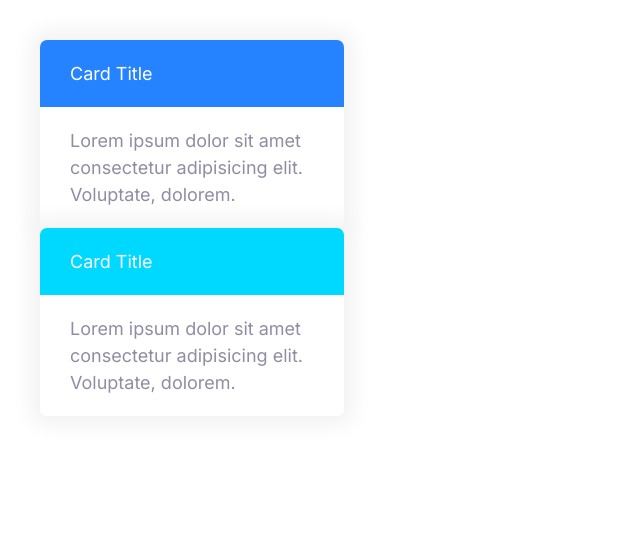
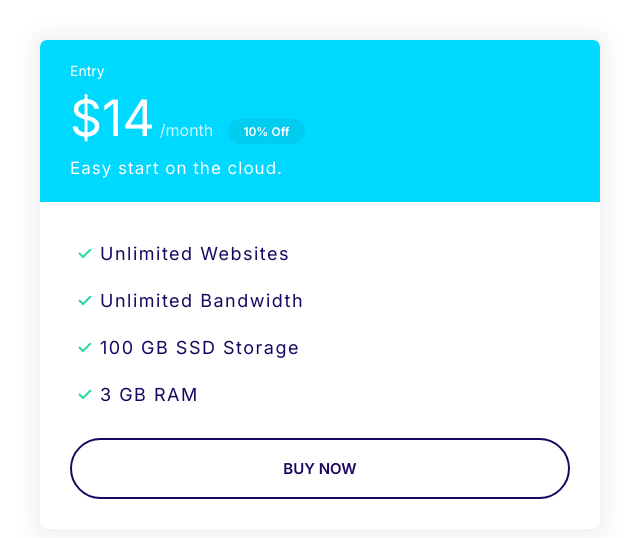
Before and after one commit to keitarusm/Course-Work, a plain HTML site: page HTML-Part3/Moshify/index.html in a window 1280 px wide. Shown: the whole page, without its empty margins (0-640 px from the left). Drawn offline with Linux system fonts and the light colour scheme.

Commit message:
Added a plan element.

```diff
--- a/HTML-Part3/Moshify/css/styles.css
+++ b/HTML-Part3/Moshify/css/styles.css
@@ -112,6 +112,7 @@ a {
 
 .badge--small {
   font-size: 1.6rem;
+  padding: 0.5rem 1.5rem;
 }
 
 @media screen and (min-width: 1024px) {
@@ -295,3 +296,56 @@ a {
   background: var(--color-secondary);
   color: #fff;
 }
+
+.card--secondary .badge--secondary {
+  background: #02cdf1;
+}
+
+/* Plans */
+.plan__name {
+  color: #fff;
+  margin: 0;
+  font-weight: 500;
+  font-size: 2.4rem;
+}
+
+.plan__price {
+  font-size: 6rem;
+}
+
+.plan__billing-cycle {
+  font-size: 2.4rem;
+  font-weight: 300;
+  opacity: 0.8;
+  margin-right: 1rem;
+}
+
+.plan__description {
+  font-size: 2rem;
+  font-weight: 300;
+  letter-spacing: 1px;
+  display: block;
+}
+
+.plan .list__item {
+  margin-bottom: 2rem;
+  letter-spacing: 0.15rem;
+}
+
+@media screen and (min-width: 1024px) {
+  .plan__name {
+    font-size: 1.4rem;
+  }
+
+  .plan__price {
+    font-size: 5rem;
+  }
+
+  .plan__billing-cycle {
+    font-size: 1.6rem;
+  }
+
+  .plan__description {
+    font-size: 1.7rem;
+  }
+}
--- a/HTML-Part3/Moshify/index.html
+++ b/HTML-Part3/Moshify/index.html
@@ -15,19 +15,25 @@
     <title>Moshify</title>
   </head>
   <body>
-    <div style="width: 30%; padding: 4rem">
-      <div class="card card--primary">
-        <header class="card__header">Card Title</header>
-        <div class="card__body">
-          Lorem ipsum dolor sit amet consectetur adipisicing elit. Voluptate,
-          dolorem.
-        </div>
-      </div>
-      <div class="card card--secondary">
-        <header class="card__header">Card Title</header>
-        <div class="card__body">
-          Lorem ipsum dolor sit amet consectetur adipisicing elit. Voluptate,
-          dolorem.
+    <div style="width: 50%; padding: 4rem">
+      <div class="plan">
+        <div class="card card--secondary">
+          <header class="card__header">
+            <h3 class="plan__name">Entry</h3>
+            <span class="plan__price">$14</span>
+            <span class="plan__billing-cycle">/month</span>
+            <span class="badge badge--secondary badge--small">10% Off</span>
+            <span class="plan__description">Easy start on the cloud.</span>
+          </header>
+          <div class="card__body">
+            <ul class="list list--tick">
+              <li class="list__item">Unlimited Websites</li>
+              <li class="list__item">Unlimited Bandwidth</li>
+              <li class="list__item">100 GB SSD Storage</li>
+              <li class="list__item">3 GB RAM</li>
+            </ul>
+            <button class="btn btn--outline btn--block">Buy Now</button>
+          </div>
         </div>
       </div>
     </div>
```
Also changed, not shown: HTML-Part3/Moshify/components/plan.html (added, +20 -0 lines).
